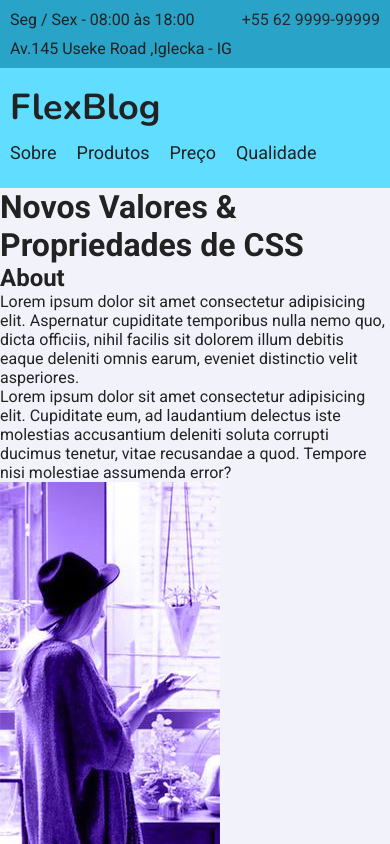
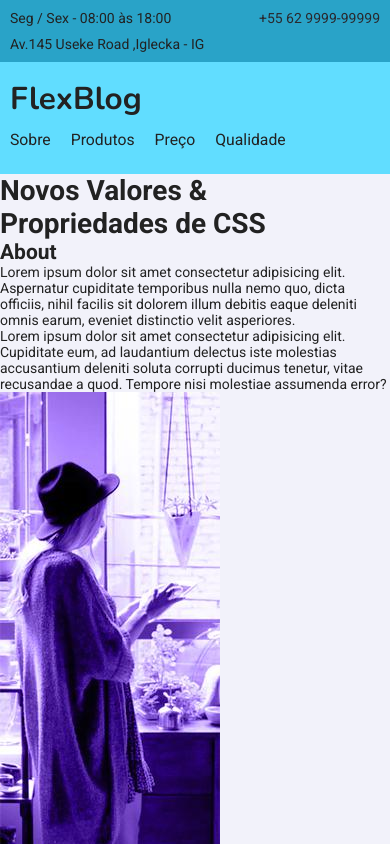
Before and after one commit to Jeffersoncharlles/flexblog, a React (Vite) app: page / in a window 390 px wide. Shown: the top 844 px of the page. Built offline with nearby package versions, Linux system fonts and the light colour scheme.

Commit message:
chore: start home about

```diff
--- a/src/components/Header/styles.module.scss
+++ b/src/components/Header/styles.module.scss
@@ -3,7 +3,7 @@
     color: var(--gray-800);
 
     div {
-        max-width: 1024px;
+        max-width: 1120px;
         margin: 0 auto;
         display: flex;
         justify-content: space-between; //alinha cada um na ponta
@@ -26,7 +26,7 @@
     color: var(--gray-800);
 
     .headerContainer {
-        max-width: 1024px;
+        max-width: 1120px;
         margin: 0 auto;
         padding: 15px 0;
 
--- a/src/pages/Sobre/index.tsx
+++ b/src/pages/Sobre/index.tsx
@@ -5,7 +5,7 @@ import sobre2 from '../../assets/sobre2.jpg'
 export const Sobre = () => {
 
     return (
-        <section className={styles.about} id="sobre">
+        <section className={styles.aboutContainer} id="sobre">
             <div className={styles.aboutInfo}>
                 <h1>About</h1>
                 <p>Lorem ipsum dolor sit amet consectetur adipisicing elit. Aspernatur cupiditate temporibus nulla nemo quo, dicta officiis, nihil facilis sit dolorem illum debitis eaque deleniti omnis earum, eveniet distinctio velit asperiores.</p>
--- a/src/styles/global.scss
+++ b/src/styles/global.scss
@@ -5,6 +5,22 @@
     font-family: 'Roboto', 'Nunito', Helvetica, sans-serif;
     color: var(--colorFont);
 }
+
+html {
+
+    //padrao 16px
+    @media (max-width: 1080px) {
+        //16*0.975 = 15px
+        font-size: 93.75%; //15px
+    }
+
+    @media (max-width: 720px) {
+        font-size: 87.5%; //14px
+    }
+
+    //rem = 1 rem = font-size = page
+}
+
 
 :root {
     --gray-25: #F8F8F8;
```
